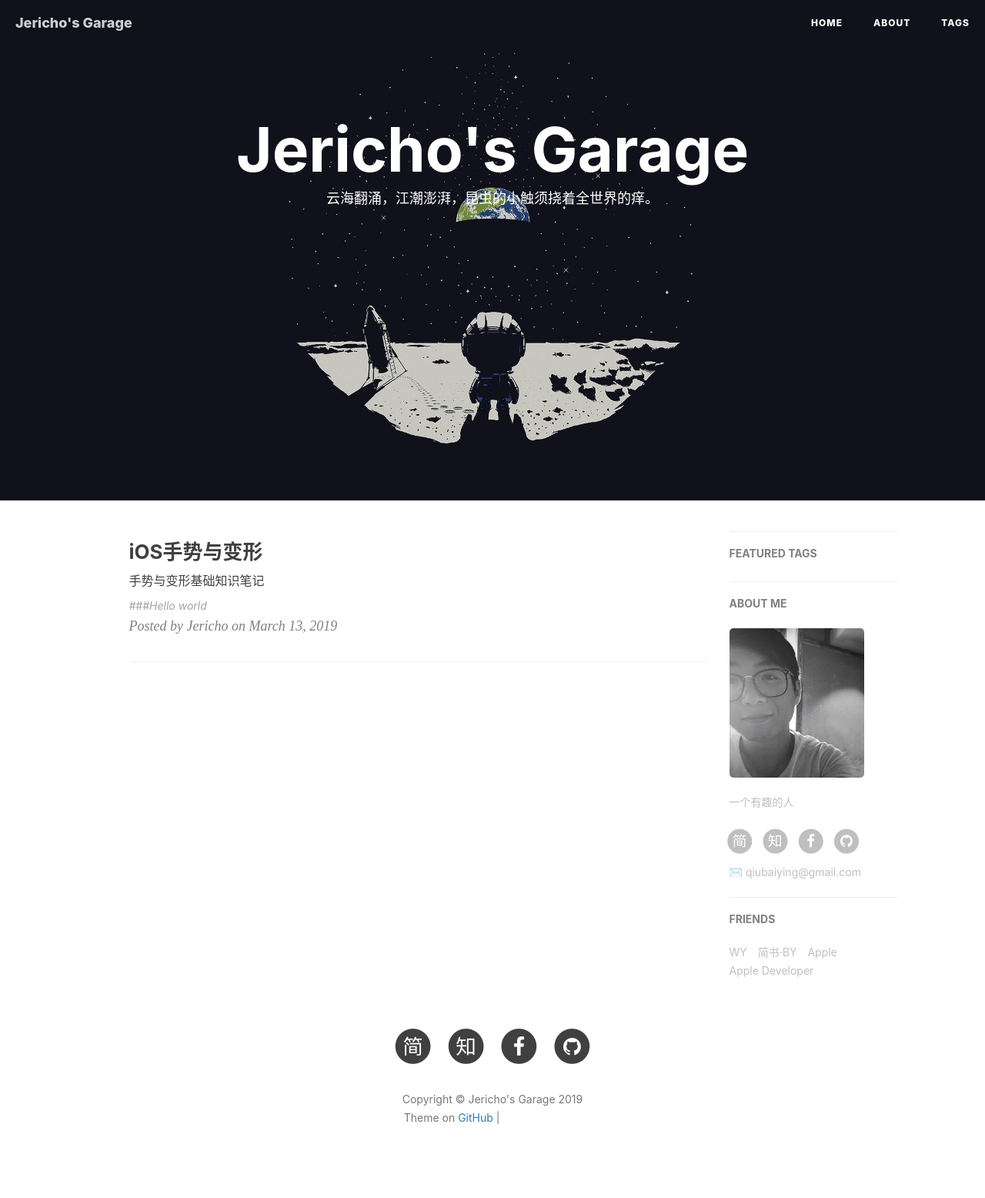
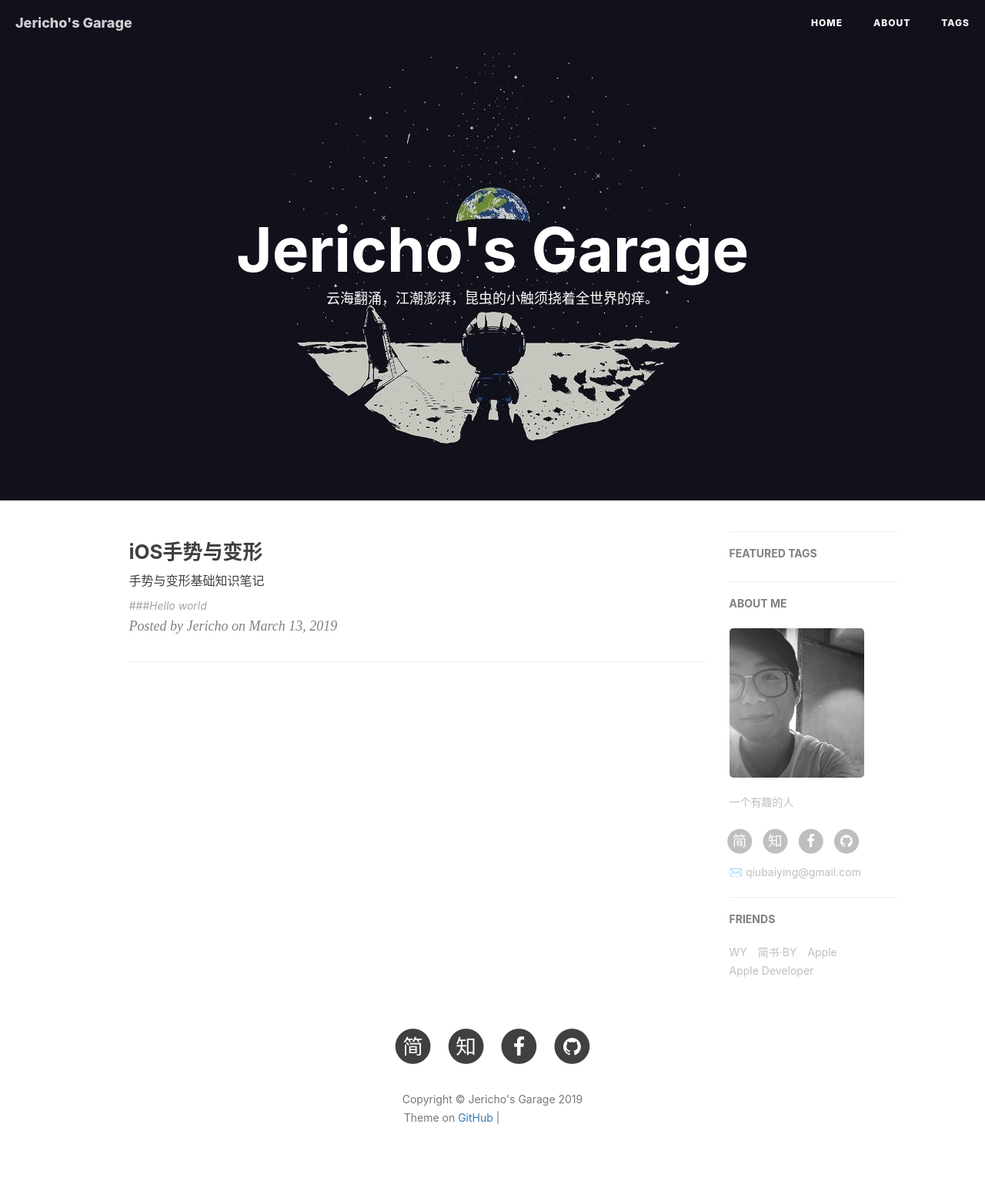
Before and after one commit to JerichoX/jerichox.github.io, a Jekyll site: the page built from index.html, in a window 1280 px wide. Shown: the whole page at 77% size. Built offline with Jekyll 4.4.1, drawn with Linux system fonts in a browser that asks for light colours; nearby versions of some CDN libraries; the list of posts is cut into pages by our own code; comment, search, counter and statistics services are not loaded; grey boxes are pictures that could not be loaded.

Commit message:
Update hux-blog.css

```diff
--- a/css/hux-blog.css
+++ b/css/hux-blog.css
@@ -508,6 +508,10 @@ pre code {
 }
 #page-intro-header {
   height: 650px;
+}
+#page-intro-header .container {
+  position: relative;
+  top: 20%;
 }
 @media only screen and (min-width: 768px) {
   .intro-header {
```
